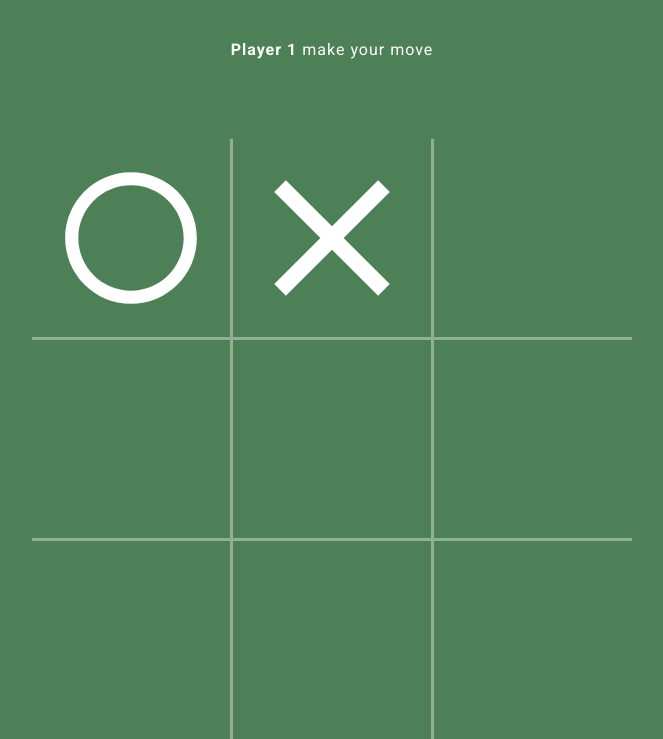
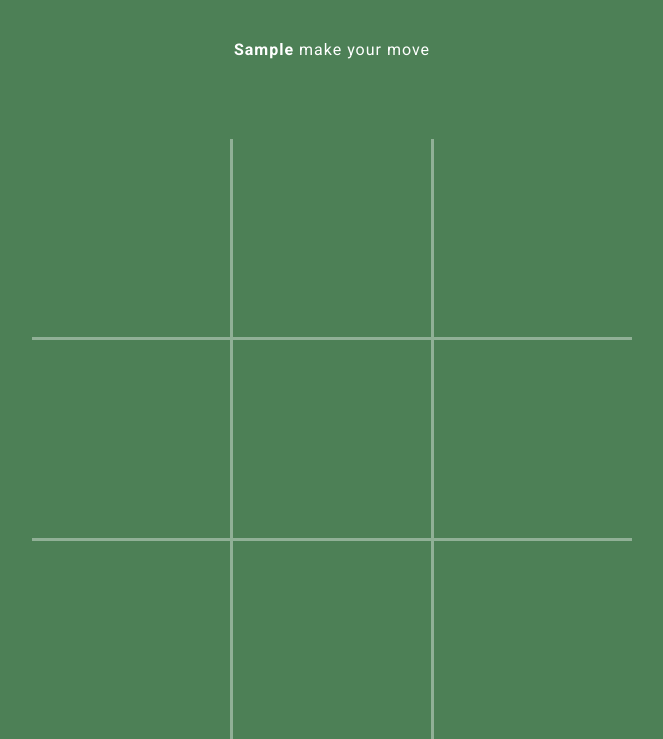
Before and after one commit to oskar-dragon/tic-tac-toe, a plain HTML site: page index.html in a window 1280 px wide. Both pictures are taken after typing "Sample", "Sample" into the empty fields and a click on the button "START". Shown: the part 129-868 px from the top of the page, without its empty margins (308-971 px from the left). Drawn offline with Linux system fonts and the light colour scheme.

Commit message:
Added functionality

```diff
--- a/index.html
+++ b/index.html
@@ -22,7 +22,7 @@
       </form>
 
       <div class="gameboard hide">
-        <p class="game-status"><strong class="game-status__player-name">Player 1</strong> make your move</p>
+        <p class="game-status"><strong class="game-status__player-name"></strong> make your move</p>
 
         <div class="board">
           <div class="squares"></div>
@@ -31,7 +31,7 @@
     </div>
 
     <div class="winning-message hide">
-      <h2 class="winning-message__text"><span class="winner">Oskar</span> wins!</h2>
+      <h2 class="winning-message__text"><span class="winner"></span> wins!</h2>
       <button class="btn btn--restart">Restart</button>
     </div>
 
--- a/index.pack.js
+++ b/index.pack.js
@@ -1,72 +1,118 @@
-/*
-1. Create a factory function that will create players - Done
-2. Create function that will render of the gameboard array to the webpage
-3. Create function that allows palyers to add marks to specific spot on the board
-4. Create a logic that checks when the game is over (should check for 3 in a row and a tie).
-When the game is over, a restart button should show up
-5. Create an interface where players can put their names. It should include start button
-6. Create a display element, that congratulates the winning player
+let board = ["", "", "", "", "", "", "", "", ""];
+let circleTurn = true;
+let player1;
+let player2;
+const winningCombinations = [
+  [0, 1, 2],
+  [3, 4, 5],
+  [6, 7, 8],
+  [0, 3, 6],
+  [1, 4, 7],
+  [2, 5, 8],
+  [0, 4, 8],
+  [2, 4, 6],
+];
 
-Optional: create an AI so that player can play against computer.
-- Start by getting a computer to make random move
-- Once you’ve gotten that, work on making the computer smart. It is possible to create an unbeatable
- AI using the minimax algorithm (read about it here, some googling will help you out with this one)
-*/
+const Player = (name, marker) => {
+  const getName = () => name;
+  const getMarker = () => marker;
 
-const CreatePlayer = (name, marker) => {
-  return { name, marker };
+  return { getName, getMarker };
 };
+// ELEMENT SELECTORS
+const playerFormEl = document.querySelector(".player-form");
+const gameBoardElement = document.querySelector(".gameboard");
+const gameBoardSquareEl = document.querySelector(".squares");
+const gameStatusSelection = document.querySelector(".game-status__player-name");
+const winnerMessageEl = document.querySelector(".winning-message");
+const winnerText = document.querySelector(".winner");
+const restartBtn = document.querySelector(".btn--restart");
 
-const playerFromEl = document.querySelector(".player-form");
-const gameBoardEl = document.querySelector(".gameboard");
+// EVENT LISTENERS
+playerFormEl.addEventListener("submit", startGame);
+restartBtn.addEventListener("click", restartGame);
 
-playerFromEl.addEventListener("submit", startGame);
-
+// FUNCTIONS
 function startGame(e) {
   e.preventDefault();
 
   const formData = new FormData(e.target);
   const player1Name = formData.get("player1");
-  const player2Name = formData.get("palyer2");
-  const player1 = CreatePlayer(player1Name, "circle");
-  const player2 = CreatePlayer(player2Name, "close");
-
-  playerFromEl.classList.add("hide");
-  gameBoardEl.classList.remove("hide");
-  gameBoard.render();
+  const player2Name = formData.get("player2");
+  player1 = Player(player1Name, "o");
+  player2 = Player(player2Name, "x");
+  playerTurn();
+  playerFormEl.classList.add("hide");
+  gameBoardElement.classList.remove("hide");
+  renderBoard();
 }
 
-const gameBoard = (() => {
-  const board = ["x", "o", "", "", "", "", "", "", ""];
+function renderBoard() {
+  board.forEach((el, index) => {
+    let newElement = document.createElement("div");
+    newElement.classList.add("square", "material-icons-outlined");
+    newElement.dataset.index = index;
+    newElement.addEventListener("click", placeMark);
+    gameBoardSquareEl.appendChild(newElement);
+  });
+}
 
-  let parentEl = document.querySelector(".squares");
+function updateBoard() {
+  const squareEls = document.querySelectorAll(".square");
+  squareEls.forEach((el, index) => {
+    el.innerText = board[index];
+    el.innerHTML =
+      board[index] === "x"
+        ? `<img class="cross-icon" src="icons/cross.svg">`
+        : board[index] === "o"
+        ? `<img class="circle-icon" src="icons/circle.svg">`
+        : "";
+  });
+}
 
-  const render = () => {
-    board.forEach((el, index) => {
-      let newElement = document.createElement("div");
-      newElement.classList.add("square", "material-icons-outlined");
-      newElement.dataset.index = index + 1;
-      newElement.innerHTML =
-        el === "x"
-          ? `<img class="circle-icon" src="icons/circle.svg">`
-          : el === "o"
-          ? `<img class="cross-icon" src="icons/cross.svg">`
-          : "";
-      parentEl.appendChild(newElement);
+function placeMark(e) {
+  if (circleTurn) {
+    board[e.target.dataset.index] = "o";
+    circleTurn = !circleTurn;
+  } else {
+    board[e.target.dataset.index] = "x";
+    circleTurn = !circleTurn;
+  }
+
+  updateBoard();
+
+  if (checkWin()) {
+    winnerText.innerText = circleTurn ? player1.getName() : player2.getName();
+    winnerMessageEl.classList.remove("hide");
+  } else {
+    playerTurn();
+  }
+}
+
+function playerTurn() {
+  if (circleTurn) {
+    gameStatusSelection.innerText = player1.getName();
+  } else {
+    gameStatusSelection.innerText = player2.getName();
+  }
+}
+
+function checkWin(circleTurn) {
+  const currentMark = circleTurn ? "x" : "o";
+
+  return winningCombinations.some((combination) => {
+    return combination.every((index) => {
+      return board[index].includes(currentMark);
     });
-  };
+  });
+}
 
-  return {
-    render,
-  };
-})();
+function restartGame() {
+  for (let index in board) {
+    board[index] = "";
+  }
 
-const displayController = (() => {
-  const squares = document.querySelectorAll(".square");
+  updateBoard();
 
-  const addMarker = (e) => {};
-
-  for (const square of squares) {
-    square.addEventListener("click", addMarker, { once: true });
-  }
-})();
+  winnerMessageEl.classList.add("hide");
+}
--- a/style.css
+++ b/style.css
@@ -99,7 +99,7 @@ input[type="text"] {
   border-bottom: 2px solid;
   border-color: #96b19c;
   outline: none;
-  padding: 1em 0;
+  padding-top: 1em;
   color: #fff;
   font-size: 1.2rem;
 
```
